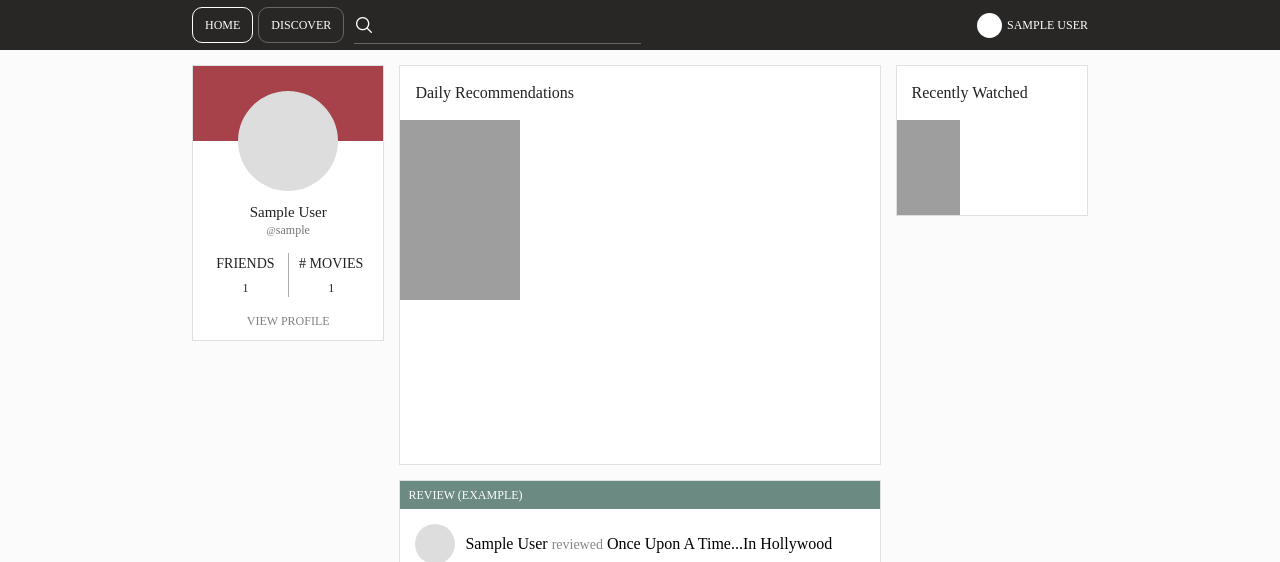
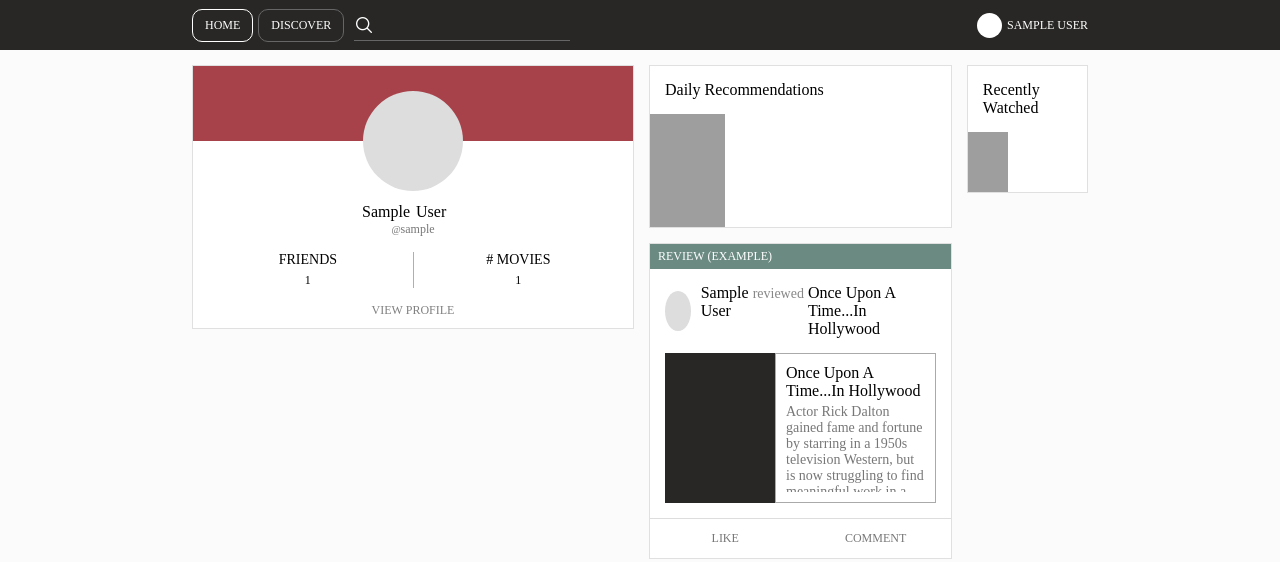
Before and after one commit to COSC481W-2021Winter/capstone-project-film-club, a Django app: page / in a window 1280 px wide. Shown: the top 562 px of the page. Run offline with Django 3.2, Linux system fonts and the light colour scheme; a user stored in the database is signed in; tables that the repository leaves empty hold one stand-in row (values such as "Sample post"); a database or web service that is not in the repository returns one stand-in record (values such as "Sample title"); data that the repository does not hold is empty; some libraries are stand-ins or nearby versions; some web fonts are replaced; grey boxes are pictures that could not be loaded.

Commit message:
added ability to edit personal info

```diff
--- a/core/static/css/base_full.css
+++ b/core/static/css/base_full.css
@@ -194,6 +194,29 @@
 	margin-top: calc(var(--user-image-size) / 2 + 10px);
 
 	font-family: Roboto-Medium;
+}
+#edit-name{
+	display: flex;
+}
+#edit-name:hover .browser-default, #edit-name:focus-within > .browser-default{
+	border: 1px solid #ccc;
+}
+#edit-name input{
+	padding: 1px;
+	margin: 0 var(--tile-padding) 0 1px;
+
+	font-family: Roboto-Medium;
+	font-size: 16px;
+
+	border: 1px solid transparent;
+	outline: none;
+
+	box-sizing: border-box;
+}
+#edit-name input:nth-child(2){
+	margin: 0 1px 0 var(--tile-padding);
+
+	text-align: right;
 }
 #username-container{
 	display: flex;
--- a/core/templates/core/base.html
+++ b/core/templates/core/base.html
@@ -6,9 +6,6 @@
 	<title>{% block title %}Film Club{% endblock %}</title>
 
 	<link rel="stylesheet" type="text/css" href="{% static 'css/base.css'%}">
-	<link href="https://fonts.googleapis.com/icon?family=Material+Icons" rel="stylesheet">
-	<link rel="stylesheet" href="https://cdnjs.cloudflare.com/ajax/libs/materialize/1.0.0-rc.1/css/materialize.min.css"
-		integrity="sha256-qj3p6P1fJIV+Ndv7RW1ovZI2UhOuboj9GcODzcNFIN8=" crossorigin="anonymous" />
 
 	<style>
 		@font-face {
@@ -44,12 +41,6 @@
 	<script src="{% static 'js/ajax.js' %}"></script>
 	<script src="{% static 'js/base.js' %}"></script>
 
-	<script src="https://code.jquery.com/jquery-3.3.1.min.js"
-		integrity="sha256-FgpCb/KJQlLNfOu91ta32o/NMZxltwRo8QtmkMRdAu8=" crossorigin="anonymous"></script>
-
-	<script src="https://cdnjs.cloudflare.com/ajax/libs/materialize/1.0.0-rc.1/js/materialize.min.js"
-		integrity="sha256-SrBfGi+Zp2LhAvy9M1bWOCXztRU9Ztztxmu5BcYPcPE=" crossorigin="anonymous"></script>
-
 	{% block js %}
 	{% endblock %}
 </body>
--- a/core/templates/core/blocks/tiles/user-container.html
+++ b/core/templates/core/blocks/tiles/user-container.html
@@ -8,9 +8,24 @@
 		</div>
 	</div>
 	<div id = "user-info">
-		<p id = "user-full-name">
-			{{ profile.get_full_name }}
-		</p>
+		{% if user == profile %}
+
+			<form id = "edit-name" method = "POST" action = "{% url 'core:edit_profile' profile.username %}">
+				{% csrf_token %}
+
+				<input class = "browser-default" type = "text" name = "first-name" value = "{{ profile.first_name }}">
+				<input class = "browser-default" type = "text" name = "last-name" value = "{{ profile.last_name }}">
+				<input type="submit" style="display: none">
+			</form>
+
+		{% else %}
+
+			<p id = "user-full-name">
+				{{ profile.get_full_name }}
+			</p>
+
+		{% endif %}
+
 		<span id = "username-container">@<p id = "user-username">{{ profile.username }}</p></span>
 	</div>
 
--- a/core/urls.py
+++ b/core/urls.py
@@ -30,10 +30,12 @@ urlpatterns = [
     path('m/add', views.add_movie, name = 'add_movie'),  # Add movie profile screen?
     path('m/<int:id>', views.movie, name = 'movie'),  # Movie profile screen
     path("welcome/", views.welcome, name = "send welcome email"),
+    path('<str:username>/', views.profile, name='profile'),  # Profile screen
+    path('accounts/', include('django.contrib.auth.urls')),  # Enable Django auth app
+
     path('watch/', views.watch, name = 'watch'),
     path('friend/', views.friend, name = 'friend'),
-    path('<str:username>/', views.profile, name='profile'),  # Profile screen
-    path('accounts/', include('django.contrib.auth.urls')),  # Enable Django auth app
+    path('<str:username>/edit/', views.edit_profile, name='edit_profile'),
 ]
 
 
--- a/core/views.py
+++ b/core/views.py
@@ -1,7 +1,7 @@
 import math
 
 import requests
-from django.http import JsonResponse
+from django.http import JsonResponse, HttpResponseRedirect
 
 from django.shortcuts import render, redirect, reverse
 from django.contrib.auth import authenticate, login
@@ -47,6 +47,20 @@ def profile(request, username):
         'profile': profile,
         'reviews': reviews
     })
+
+def edit_profile(request, username):
+    if request.method == 'POST':
+        if 'first-name' in request.POST and 'last-name' in request.POST:
+            first_name = request.POST.get('first-name')
+            last_name = request.POST.get('last-name')
+
+            if len(first_name) > 0 and len(last_name) > 0:
+                request.user.first_name = first_name
+                request.user.last_name = last_name
+
+                request.user.save()
+
+    return HttpResponseRedirect(request.META.get('HTTP_REFERER', '/'))
 
 def movie(request, id):
     movie = get_movie(id)
```
Also changed, not shown: core/templates/registration/login.html (+14 -1 lines), core/templates/registration/register.html (+13 -0 lines).
